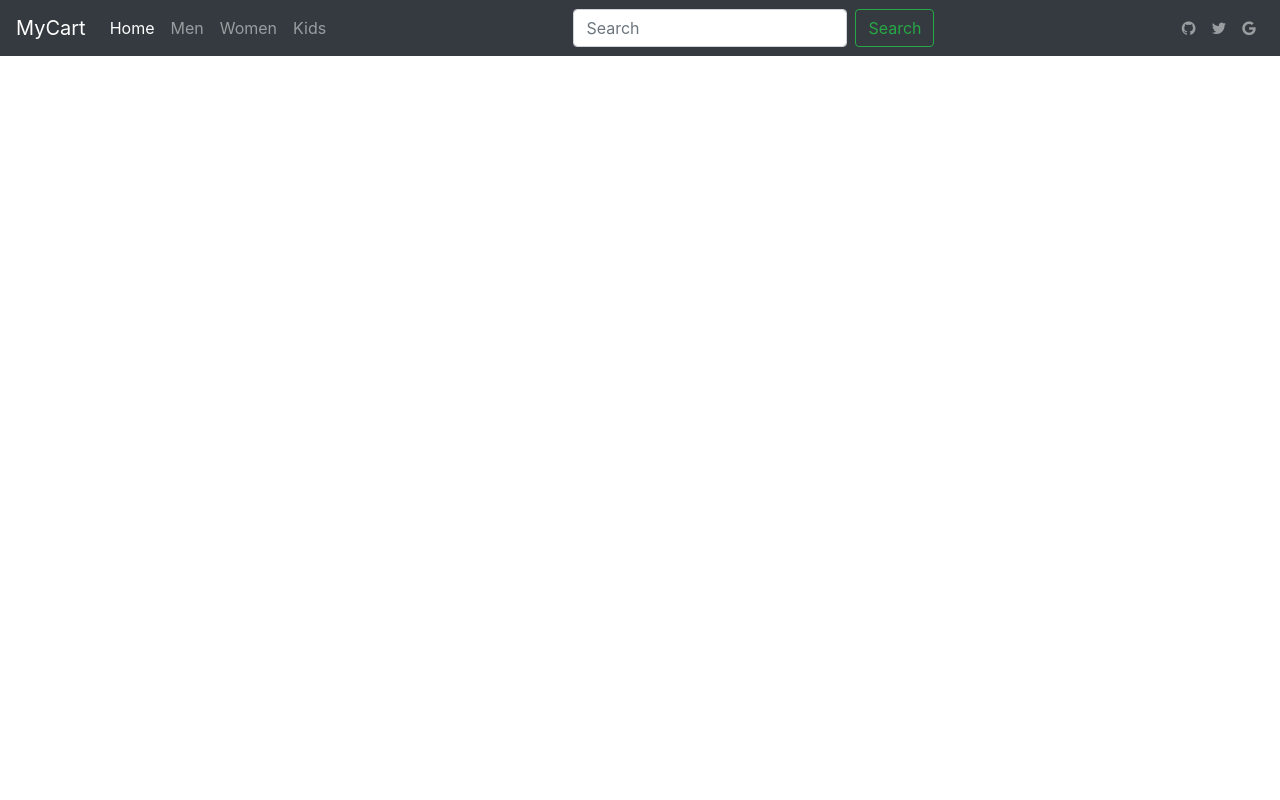
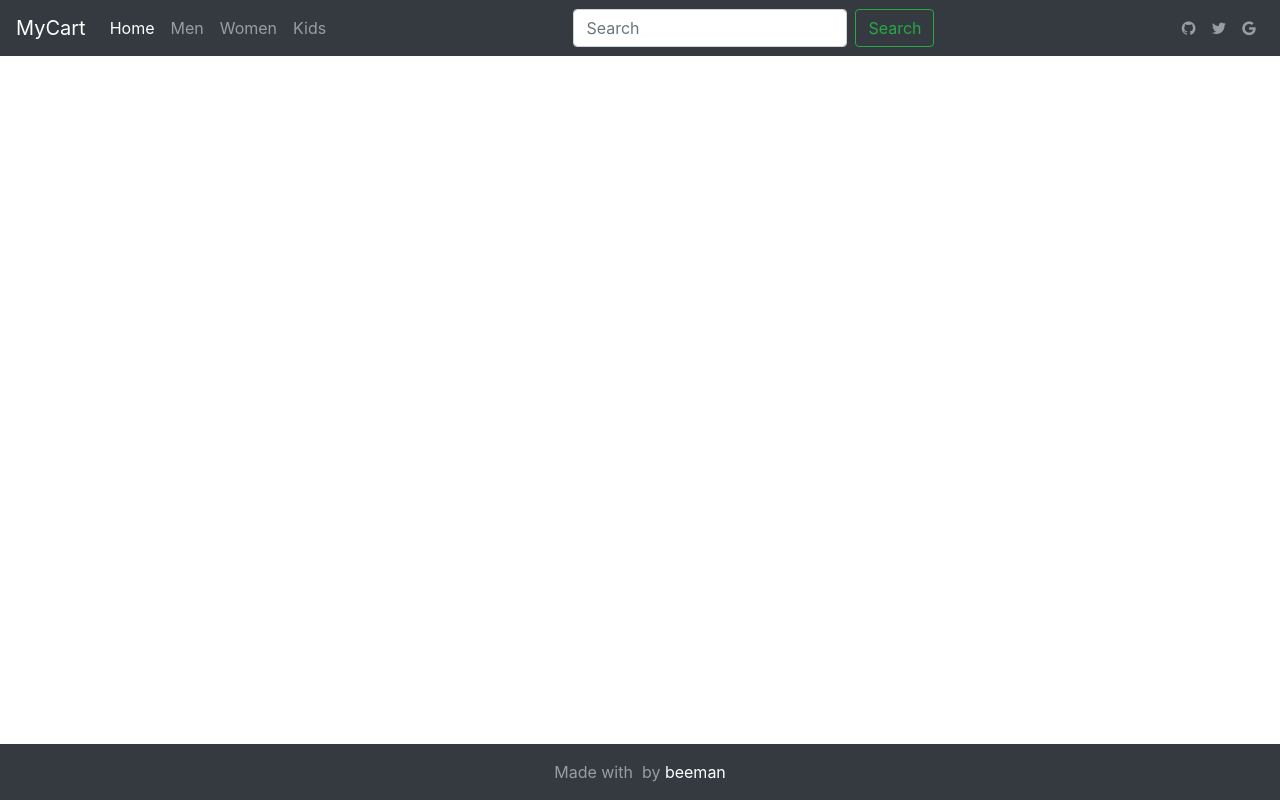
Before and after one commit to aj-bhagat/Shopping-Cart--MEAN-Stack, an Angular app in the folder AngularApp/: page / in a window 1280 px wide. Built offline with nearby package versions, Linux system fonts and the light colour scheme.

Commit message:
AngularApp

```diff
--- a/AngularApp/src/app/app.component.html
+++ b/AngularApp/src/app/app.component.html
@@ -1 +1,2 @@
 <app-header></app-header>
+<app-footer></app-footer>
--- a/AngularApp/src/app/footer/footer.component.html
+++ b/AngularApp/src/app/footer/footer.component.html
@@ -1,3 +1,5 @@
-<p>
-  footer works!
-</p>
+<nav class="navbar navbar-dark bg-dark mt-5 fixed-bottom">
+  <div class="navbar-expand m-auto navbar-text">
+    Made with <i class="fa fa-bat"></i> by <a href="https://twitter.com/beeman_nl">beeman</a>
+  </div>
+</nav>
```
